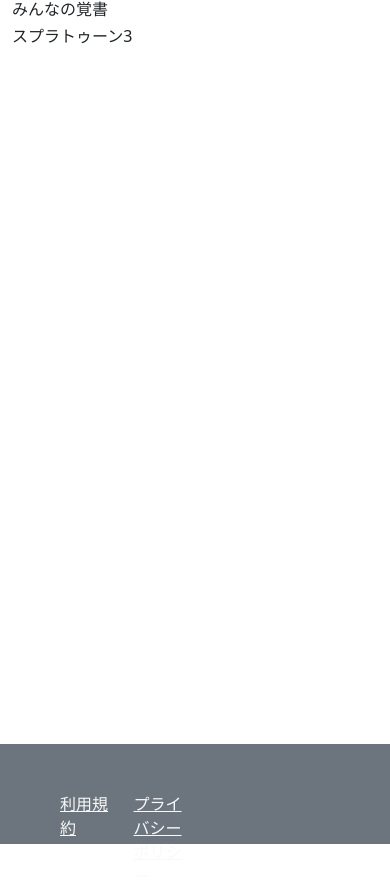
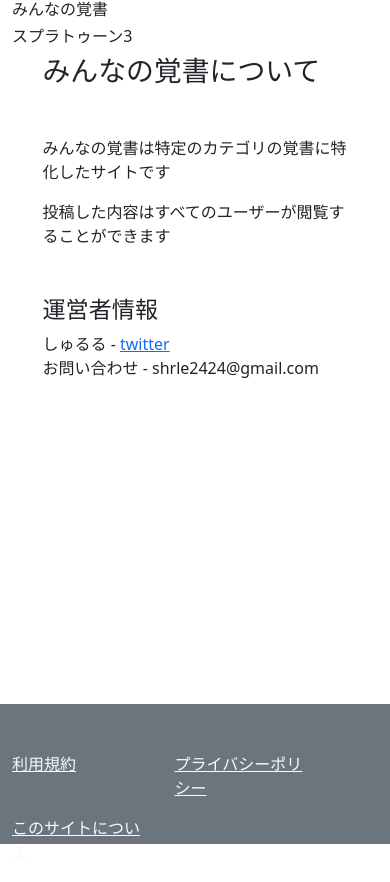
Before and after one commit to shrle/min_memo-front, a Vue app: page /about in a window 390 px wide. Shown: the top 882 px of the page. Built offline with nearby package versions, Linux system fonts and the light colour scheme.

Commit message:
fix twitter auth url
add about, title

```diff
--- a/src/App.vue
+++ b/src/App.vue
@@ -15,17 +15,24 @@
     </article>
 
     <footer
-      class="position-absolute bottom-0 col-12 p-5 bg-secondary"
-      style="height: 100px"
+      class="position-absolute bottom-0 col-12 pt-5 bg-secondary"
+      style="height: 140px"
     >
       <div class="container">
         <div class="row">
-          <div class="col-3">
+          <div class="col-5 col-md-3 mb-3">
             <router-link to="/tos" class="link-light">利用規約</router-link>
           </div>
-          <div class="col-3">
+
+          <div class="col-5 col-md-3 mb-3">
             <router-link to="/privacy" class="link-light"
               >プライバシーポリシー</router-link
+            >
+          </div>
+
+          <div class="col-5 col-md-3">
+            <router-link to="/about" class="link-light"
+              >このサイトについて</router-link
             >
           </div>
         </div>
--- a/src/components/UserInfo.vue
+++ b/src/components/UserInfo.vue
@@ -12,7 +12,7 @@
     </div>
     <div v-else class="row">
       <div class="col-12 text-end">
-        <a :href="apiUrl + 'auth/twitter'">twitterでログイン</a>
+        <a :href="apiUrl + '/auth/twitter'">twitterでログイン</a>
       </div>
     </div>
   </div>
--- a/src/router/index.js
+++ b/src/router/index.js
@@ -6,37 +6,55 @@
     path: "/",
     name: "home",
     component: HomeView,
+    meta: { title: "みんなの覚書" },
   },
 
   {
     path: "/privacy",
     name: "privacy",
+
+    meta: { title: "みんなの覚書 | プライバシーポリシー" },
     component: () => import("../views/PrivacyView.vue"),
   },
   {
     path: "/tos",
     name: "tos",
+
+    meta: { title: "みんなの覚書 | 利用規約" },
     component: () => import("../views/TosView.vue"),
   },
   {
-    path: "/about:message",
+    path: "/about",
     name: "about",
+
+    meta: { title: "みんなの覚書 | このサイトについて" },
     component: () => import("../views/AboutView.vue"),
   },
   {
     path: "/signup",
     name: "signup",
+
+    meta: { title: "みんなの覚書 | アカウント登録" },
     component: () => import("../views/SignupView.vue"),
   },
   {
     path: "/u/:username/:memoId",
     name: "memo",
+
+    meta: { title: "みんなの覚書 | メモ" },
     component: () => import("../views/MemoView.vue"),
   },
   {
     path: "/u/:username/:memoId/edit",
     name: "edit",
+
+    meta: { title: "みんなの覚書 | メモの編集" },
     component: () => import("../views/MemoEditView.vue"),
+  },
+  {
+    path: "/:pathMatch(.*)*",
+    component: () => import("../views/NotFoundView.vue"),
+    meta: { title: "ページが見つかりません" },
   },
 ];
 
@@ -44,5 +62,10 @@
   history: createWebHistory(process.env.BASE_URL),
   routes,
 });
+const DEFAULT_TITLE = "みんなの覚書";
+
+router.afterEach((to) => {
+  document.title = to.meta.title || DEFAULT_TITLE;
+});
 
 export default router;
--- a/src/views/AboutView.vue
+++ b/src/views/AboutView.vue
@@ -1,5 +1,13 @@
 <template>
-  <div class="about">
-    <h1>This is an about page</h1>
+  <div class="about col-10 col-md-6 mx-auto">
+    <h1 class="mb-5">みんなの覚書について</h1>
+    <p>みんなの覚書は特定のカテゴリの覚書に特化したサイトです</p>
+    <p>投稿した内容はすべてのユーザーが閲覧することができます</p>
+
+    <h3 class="mt-5">運営者情報</h3>
+    <address>
+      しゅるる - <a href="https://twitter.com/puyoquerensim">twitter</a><br />
+      お問い合わせ - shrle2424@gmail.com
+    </address>
   </div>
 </template>
--- /dev/null
+++ b/src/views/NotFoundView.vue
@@ -0,0 +1,12 @@
+<template>
+  <div class="notfound col-10 col-md-6 mx-auto">ページが見つかりません</div>
+</template>
+
+<script>
+// @ is an alias to /src
+
+export default {
+  name: "NotFoundView",
+  components: {},
+};
+</script>
```
